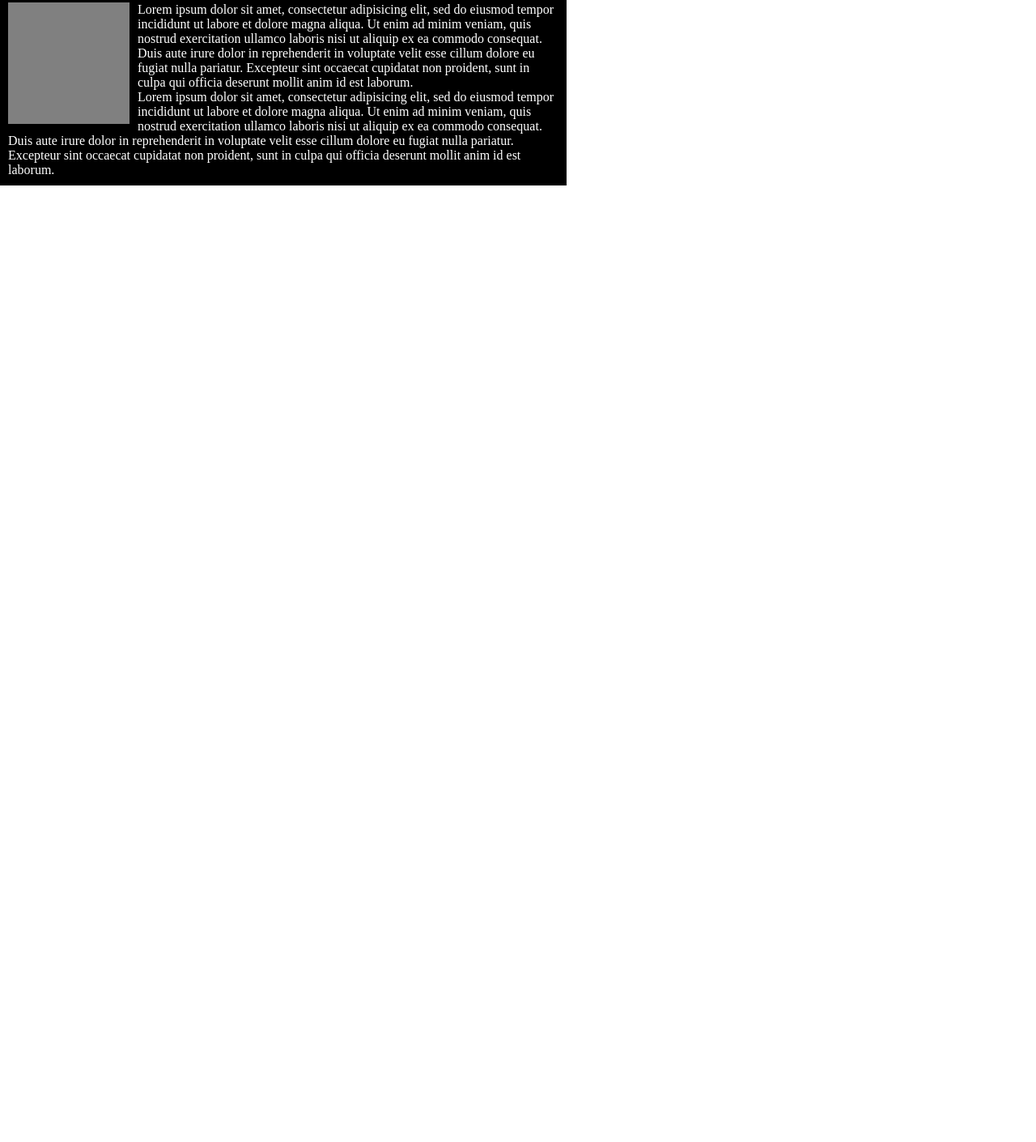
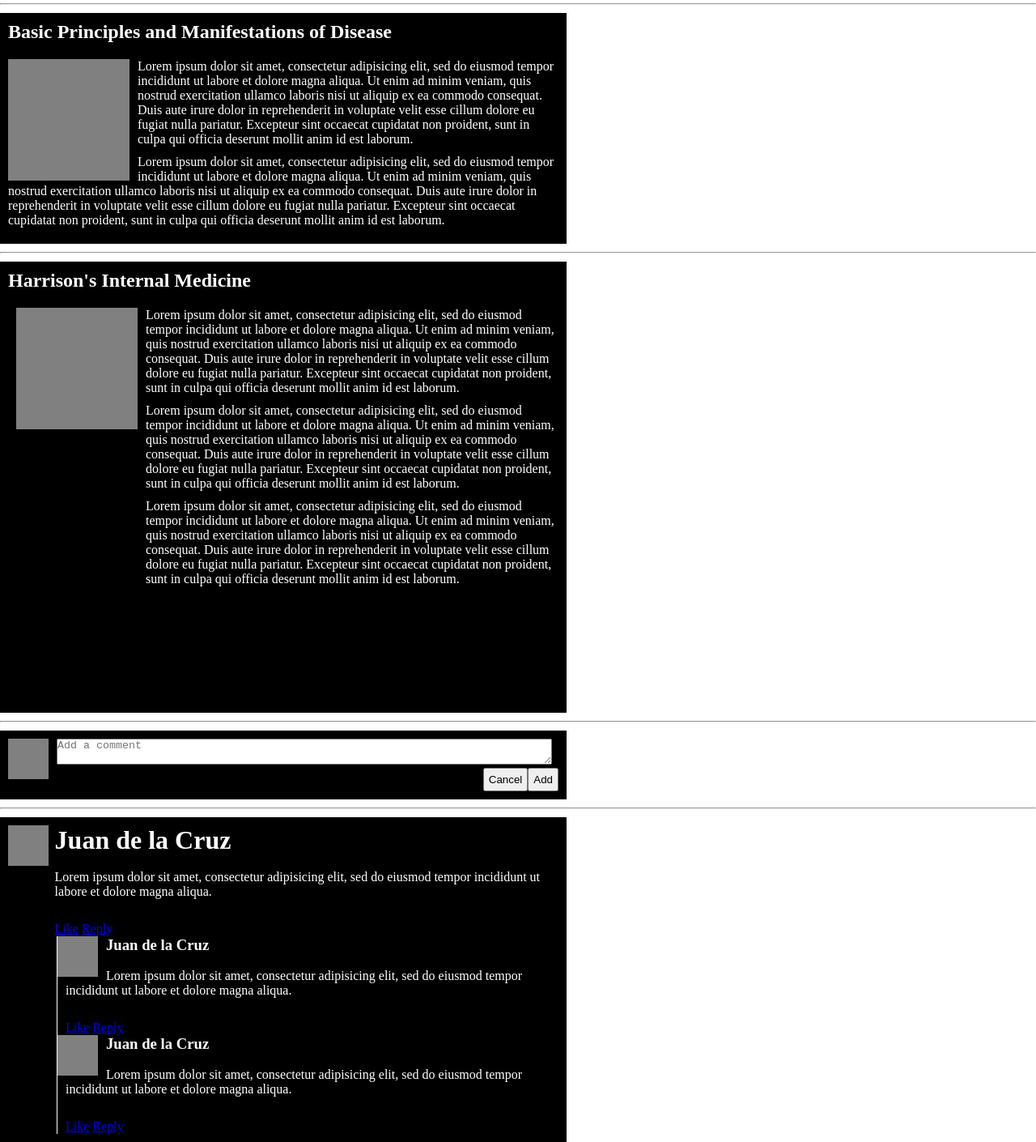
Before and after one commit to luangcorex/philippine-getaways, a plain HTML site: page CSSFloatsActivity/index.html in a window 1280 px wide. Shown: the part 1098-2508 px from the top of the page at 81% size. Before the commit the page ends 1327 px from the top, so only its background shows below. Drawn offline with Linux system fonts and the light colour scheme.

Commit message:
week3day2

```diff
--- a/CSSFloatsActivity/index.html
+++ b/CSSFloatsActivity/index.html
@@ -72,7 +72,7 @@
 <div class="container3">
 	<h2>Basic Principles and Manifestations of Disease</h2>
 		<div class="greybox"></div>
-		<div class="para"><p>Lorem ipsum dolor sit amet, consectetur adipisicing elit, sed do eiusmod
+			<p>Lorem ipsum dolor sit amet, consectetur adipisicing elit, sed do eiusmod
 			tempor incididunt ut labore et dolore magna aliqua. Ut enim ad minim veniam,
 			quis nostrud exercitation ullamco laboris nisi ut aliquip ex ea commodo
 			consequat. Duis aute irure dolor in reprehenderit in voluptate velit esse
@@ -86,6 +86,94 @@
 			proident, sunt in culpa qui officia deserunt mollit anim id est laborum.</p>
 		</div>
 </div>
+
+<hr>
+
+<div class="container3">
+	<h2>Harrison's Internal Medicine</h2>
+	<div class="greybox1"></div>
+	<p>Lorem ipsum dolor sit amet, consectetur adipisicing elit, sed do eiusmod
+	tempor incididunt ut labore et dolore magna aliqua. Ut enim ad minim veniam,
+	quis nostrud exercitation ullamco laboris nisi ut aliquip ex ea commodo
+	consequat. Duis aute irure dolor in reprehenderit in voluptate velit esse
+	cillum dolore eu fugiat nulla pariatur. Excepteur sint occaecat cupidatat non
+	proident, sunt in culpa qui officia deserunt mollit anim id est laborum.</p>
+	<p>Lorem ipsum dolor sit amet, consectetur adipisicing elit, sed do eiusmod
+	tempor incididunt ut labore et dolore magna aliqua. Ut enim ad minim veniam,
+	quis nostrud exercitation ullamco laboris nisi ut aliquip ex ea commodo
+	consequat. Duis aute irure dolor in reprehenderit in voluptate velit esse
+	cillum dolore eu fugiat nulla pariatur. Excepteur sint occaecat cupidatat non
+	proident, sunt in culpa qui officia deserunt mollit anim id est laborum.</p>
+	<p>Lorem ipsum dolor sit amet, consectetur adipisicing elit, sed do eiusmod
+	tempor incididunt ut labore et dolore magna aliqua. Ut enim ad minim veniam,
+	quis nostrud exercitation ullamco laboris nisi ut aliquip ex ea commodo
+	consequat. Duis aute irure dolor in reprehenderit in voluptate velit esse
+	cillum dolore eu fugiat nulla pariatur. Excepteur sint occaecat cupidatat non
+	proident, sunt in culpa qui officia deserunt mollit anim id est laborum.</p>
+</div>
+
+<hr>
+
+<div class="container4">
+		<div class="left">
+			<div class="greybox2"></div>
+		</div>
+
+		<div class="right">
+			<textarea class="comment" placeholder="Add a comment"></textarea>
+			<br>
+			<input type="button" name="Add" value="Add">
+			<input type="button" name="Cancel" value="Cancel">
+		</div>
+</div>
+<hr>
+
+<div class="container5">
+	<div class="left1">
+		<div class="greybox3"></div>
+	</div>
+	<div class="right1">
+		<h1>Juan de la Cruz</h1>
+		<br>
+		<p>Lorem ipsum dolor sit amet, consectetur adipisicing elit, sed do eiusmod
+		tempor incididunt ut labore et dolore magna aliqua.</p>
+		<br>
+		<a href="#like">Like</a>
+		<a href="#Reply">Reply</a>
+		<br>
+	</div>
+
+	<div class="reply">
+		<div class="reply-left">
+			<div class="greybox4"></div>
+		</div>
+
+		<div class="reply-right">
+			<h3>Juan de la Cruz</h3>
+			<br>
+			<p>Lorem ipsum dolor sit amet, consectetur adipisicing elit, sed do eiusmod
+			tempor incididunt ut labore et dolore magna aliqua.</p>
+			<br>
+			<a href="#like">Like</a>
+			<a href="#Reply">Reply</a>
+			<br>
+		</div>
+	</div>
+	<div class="reply">
+			<div class="reply-left">
+				<div class="greybox4"></div>
+			</div>
+
+			<div class="reply-right">
+				<h3>Juan de la Cruz</h3>
+				<br>
+				<p>Lorem ipsum dolor sit amet, consectetur adipisicing elit, sed do eiusmod
+				tempor incididunt ut labore et dolore magna aliqua.</p>
+				<br>
+				<a href="#like">Like</a>
+				<a href="#Reply">Reply</a>
+				</div>
+		</div>
 </div>
 
 </body>
--- a/CSSFloatsActivity/style.css
+++ b/CSSFloatsActivity/style.css
@@ -51,7 +51,7 @@
 	width: 700px;
 	height: auto;
 	padding: 10px;
-
+	overflow: hidden;
 }
 .greybox{
 	background-color: grey;
@@ -69,3 +69,125 @@
 p{
 	text-align: left;
 }
+
+.container3{
+	background-color: black;
+	height: 700px;
+	height: auto;
+	padding: 10px;
+}
+
+.greybox1{
+	background-color: grey;
+	width: 150px;
+	height: 150px;
+	margin-left: 10px;
+	margin-right: 10px;
+	margin-bottom: 50%;
+	float: left;
+
+}
+p{
+	margin-bottom: 10px;
+}
+.container4{
+	background-color: black;
+	width: 700px;
+	height: auto;
+	padding: 10px;
+	overflow: hidden;
+
+
+}
+hr{
+	margin-top: 10px;
+	margin-bottom: 10px;
+}
+
+.greybox2{
+	background-color: grey;
+	height: 50px;
+	width: 50px;
+	margin-right: 10px;
+	float: left;
+}
+.right{
+	width: 92%;
+	display: inline;
+}
+
+.left{
+	width: 7%;
+}
+
+br{
+	margin-bottom: 10px;
+}
+textarea{
+	width: 90%;
+}
+input{
+	float: right;
+	padding: 5px
+
+}
+
+.container5{
+	background-color: black;
+	width: 700px;
+	height: auto;
+	padding: 10px;
+	overflow: hidden;
+}
+.greybox3{
+	background-color: grey;
+	height: 50px;
+	width: 50px;
+	margin-right: 10px;
+	float: left;
+}
+.left1{
+	width: 7%;
+	float: left;
+
+}
+.right1{
+	width: 91%;
+	float: left;
+	margin-left: 10px;
+}
+h1{
+	color: white;
+
+}
+
+.reply-left{
+	background-color: grey;
+	height: 50px;
+	width: 50px;
+	margin-right: 10px;
+	float: left;
+}
+
+.reply-right{
+	width: 91%;
+	margin-left: 10px;
+}
+.greybox4{
+	background-color: grey;
+	height: 50px;
+	width: 50px;
+	margin-right: 10px;
+	float: left;
+}
+.reply{
+	float: left;
+	position: relative;
+	left: 60px;
+	overflow: hidden;
+	border-left: 1px solid white;
+
+}
+h3{
+	color: white;
+}
```
Lines whose indentation alone changed are shown as unchanged.
